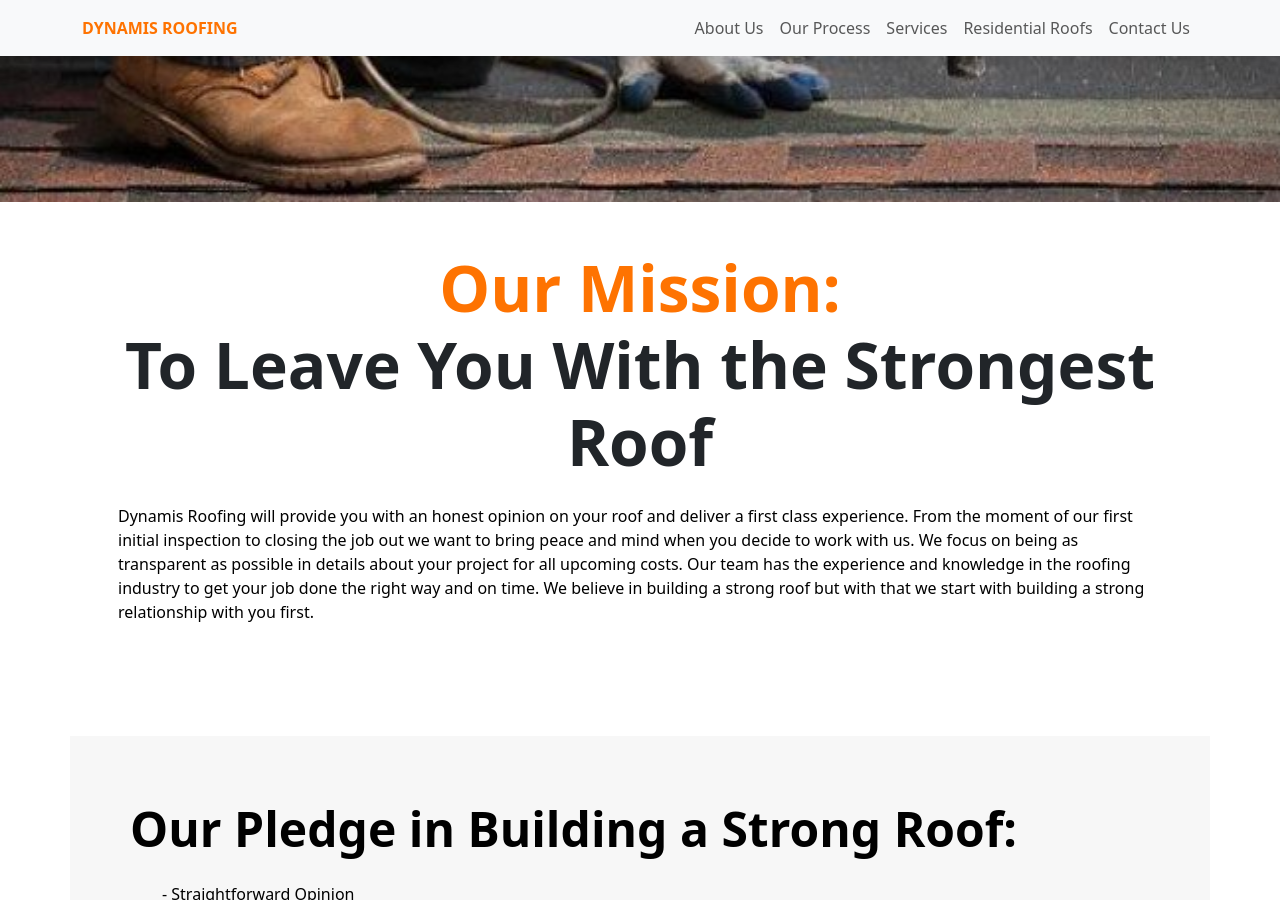
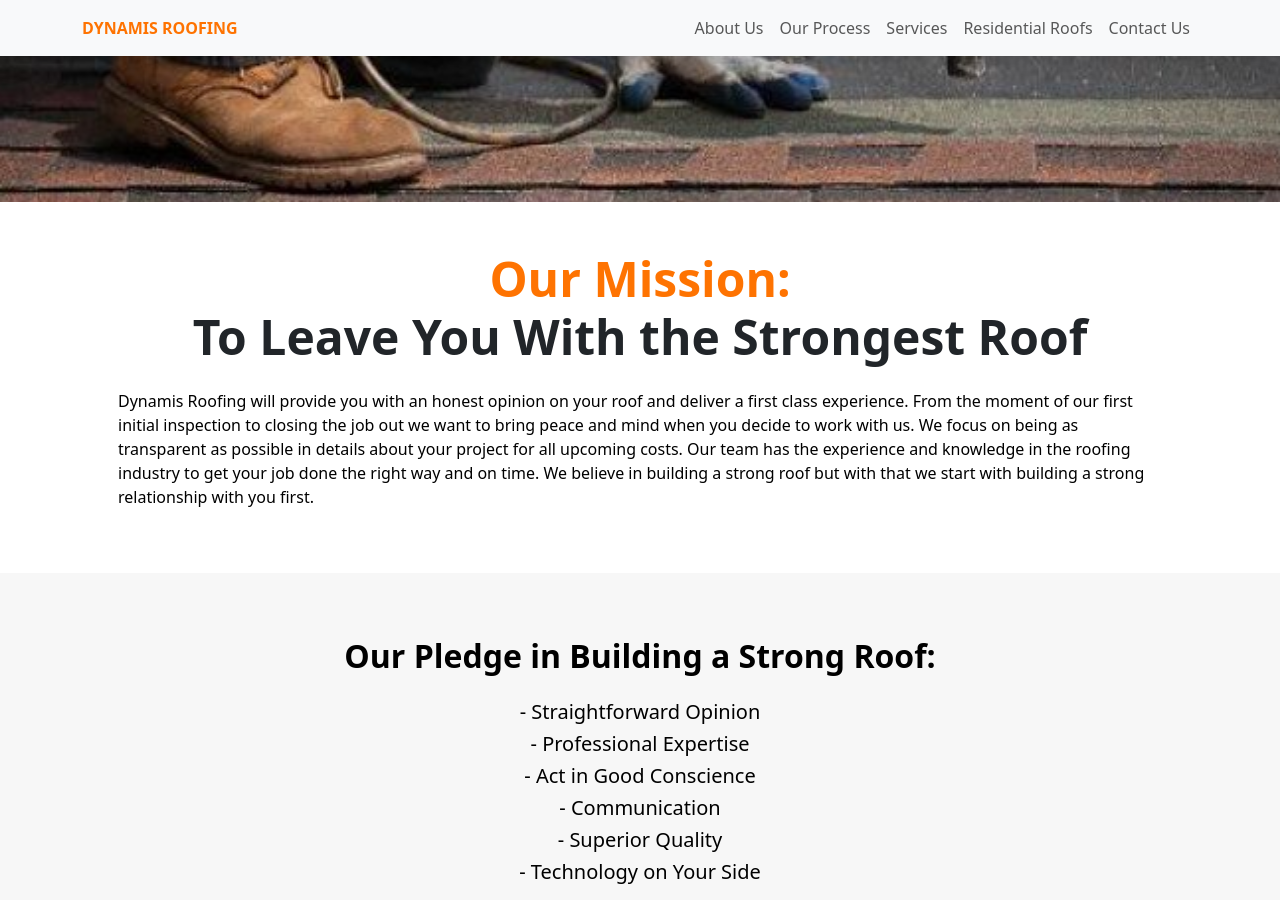
Before and after one commit to jflores353/dynamis-roofing, a Jekyll site: the page built from index.html, in a window 1280 px wide and 900 px high, scrolled down 574 px. Built offline with Jekyll 4.4.1, drawn with Linux system fonts in a browser that asks for light colours.

Commit message:
Completed layout for Desktop

```diff
--- a/index.html
+++ b/index.html
@@ -10,78 +10,99 @@
         </div>
     </div>
 
-    <div class="container text-black p-5 mx-auto w-80">
-        <p class="orange-header text-center display-3 font-bold pb-2 fw-bold">Our Mission:<br> <span class="text-dark">To Leave You With the Strongest Roof
-        </span></p>
-            <p class="pb-5">Dynamis Roofing will provide you with an honest opinion on your roof and deliver a first class
+    <div class="container text-black pt-5 px-5 mx-auto w-80">
+        <p class="d-lg-none orange-header text-center display-3 font-bold pb-2 fw-bold">Our Mission:<br> <span
+                class="text-dark">To Leave You With the Strongest Roof
+                <p class="d-none d-lg-block orange-header text-center display-5 font-bold pb-2 fw-bold">Our Mission:<br>
+                    <span class="text-dark">To Leave You With the Strongest Roof
+                    </span>
+                </p>
+                <p class="pb-5">Dynamis Roofing will provide you with an honest opinion on your roof and deliver a first
+                    class
                     experience. From the moment of our first initial inspection to closing
                     the job out we want to bring peace and mind when you decide to work with us. We focus on being as
-            transparent as possible in details about your project for all upcoming costs. Our team has the experience
+                    transparent as possible in details about your project for all upcoming costs. Our team has the
+                    experience
                     and knowledge in the roofing industry to get your job done the right way and on time. We believe in
-            building a strong roof but with that we start with building a strong relationship with you first.</p>
+                    building a strong roof but with that we start with building a strong relationship with you first.
+                </p>
     </div>
 
-    <div class="container flex flex-col py-3 justify-center items-center text-black bg-gray">
-        <div class="w-80 mx-auto p-5">
-            <h2 class="display-5 fw-bold pb-3">Our Pledge in Building a Strong Roof:</h2>
-            <ul class="flex flex-col">
-                <li>- Straightforward Opinion</li>
-                <li>- Professional Expertise</li>
-                <li>- Act in Good Conscience</li>
-                <li>- Communication</li>
-                <li>- Superior Quality</li>
+    <div class="container-fluid d-flex flex-column py-3 justify-center items-center text-black bg-gray">
+        <div class="w-80 mx-auto p-5 container">
+            <h2 class="d-lg-none display-5 fw-bold pb-3">Our Pledge in Building a Strong Roof:</h2>
+            <h2 class="d-none d-lg-block text-center fw-bold pb-3">Our Pledge in Building a Strong Roof:</h2>
+            <ul class="text-center h5" style="padding-left:0">
+                <li class="pb-2">- Straightforward Opinion</li>
+                <li class="pb-2">- Professional Expertise</li>
+                <li class="pb-2">- Act in Good Conscience</li>
+                <li class="pb-2">- Communication</li>
+                <li class="pb-2">- Superior Quality</li>
                 <li>- Technology on Your Side</li>
             </ul>
         </div>
     </div>
 
     <div class="container text-black" id="about-us">
-        <img src="/assets/uploads/shingle-roof-nailer-mobile.jpg" class="box-img" alt="">
+        <div class="d-lg-flex flex-row-reverse justify-content-center align-items-center">
+            <img src="/assets/uploads/shingle-roof-nailer-mobile.jpg" class="d-lg-none box-img" alt="">
+            <img src="/assets/uploads/shingle-roof-nailer-mobile.jpg" class="d-none d-lg-block box-img"
+                style="height: fit-content;" alt="">
             <div class="p-5 w-80 text-left mx-auto">
                 <h2 class="text-orange-500 text-center font-bold pb-3">About Us</h2>
                 <p>A new Roof is big investment, Our team at Dynamis Roofing consist of the best residential roof
                     replacement experts in Central Texas Whether you are certain you need to replace your roof or you
-                need someone to help you understand the current conditions of your roof, Dynamis Roofing, will send a
-                trained expert to meet with you and really listen to what you need in order to resolve your problem you
+                    need someone to help you understand the current conditions of your roof, Dynamis Roofing, will send
+                    a
+                    trained expert to meet with you and really listen to what you need in order to resolve your problem
+                    you
                     may be having. We want to be an informative roofing company that helps assist you in protecting your
                     investments. Once you feel that we understand your roof need, we will evaluate the existing roof and
                     determine everything we need to present you with a solution. We will work with your budget and
                     schedule to create durable strong roof.</p>
             </div>
-        <img class="pb-5 box-img" src="/assets/uploads/metal-roofer-mobile.jpg" alt="">
-        <p class="p-5 w-80 text-left mx-auto">
+        </div>
+        <div class="d-lg-flex justify-content-center align-items-center">
+            <img class="d-lg-none pb-5 box-img" src="/assets/uploads/metal-roofer-mobile.jpg" alt="">
+            <img class="d-none d-lg-block pb-5 box-img" style="height: fit-content;"
+                src="/assets/uploads/metal-roofer-mobile.jpg" alt="">
+            <p class="p-5 pt-lg-0 w-80 text-left mx-auto">
                 We are true professionals in the residential and commercial roofing industry, when it comes to
                 replacement, repairs, maintenance, and service to your roof with over 10 years’ experience. We Service
-            all that Is surrounding Central Texas Austin. No job is too far and to small if we get the opportunity to
+                all that Is surrounding Central Texas Austin. No job is too far and to small if we get the opportunity
+                to
                 show who Dynamis Roofing is, we will treat you like family. We hope that we are the ones you call back
                 when you need your roof replaced or serviced again when the time comes. We offer you an experience
                 like no other here at Dynamis Roofing.
             </p>
         </div>
+    </div>
     <div class="container-fluid p-5 text-dark bg-gray" id="our-process">
+        <div class="container">
             <h2 class="orange-header text-center fw-bold">Our Process</h2>
-        <ul class="pt-5 w-80 mx-auto list-unstyled">
-            <li>
+            <ul class="pt-5 w-80 mx-auto list-unstyled row">
+                <li class="col-lg-6">
                     <h3 class="fw-bold">Inspection</h3>
                     <p>Our Professional Roof Experts will assess the condition of your roof and examine all
                         components. Our Roof Expert will then put together a report that documents the condition of your
                         roof.</p>
                 </li>
-            <li class="pt-5">
+                <li class="pt-5 pt-lg-0 col-lg-6">
                     <h3 class="fw-bold">Solution</h3>
                     <p>Analyzing all option, we will provide you with a cost-effective proposal and recommend the
                         best roofing system based on the site condition of your current property</p>
                 </li>
-            <li class="pt-5">
+                <li class="pt-5 col-lg-6">
                     <h3 class="fw-bold">Approved</h3>
                     <p>
                         Once approved we will then be beginning the material procurement process in ordering all
-                    necessary material to start the job. We will notify you of the delivery date of when the material
+                        necessary material to start the job. We will notify you of the delivery date of when the
+                        material
                         will be
                         delivered to you and when we repairs will be scheduled.
                     </p>
                 </li>
-            <li class="pt-5">
+                <li class="pt-5 col-lg-6">
                     <h3 class="fw-bold">Repairs Begin</h3>
                     <ul class="list-unstyled">
                         <li>Remove existing roofing system</li>
@@ -90,11 +111,12 @@
                         <li>Install final roof system (shingle, tile, metal roof etc. - will vary ).</li>
                     </ul>
                 </li>
-            <li class="pt-5">
+                <li class="pt-5 col-lg-12">
                     <h3 class="fw-bold">Close Job Out</h3>
                     <p>Submit invoice for final payment and register warranties.</p>
                 </li>
             </ul>
+        </div>
     </div>
     <div class="container p-5 text-dark text-center" id="services">
         <h2 class="orange-header text-center fw-bold">Services</h2>
@@ -130,16 +152,18 @@
             <li>Roof Coating</li>
         </ol>
     </div>
-    <img class="box-img" src="/assets/uploads/flat-roof-mobile.jpg" alt="">
+    <img class="d-lg-none box-img" src="/assets/uploads/flat-roof-mobile.jpg" alt="">
 
-    <div class="container bg-gray p-5 text-dark w-80 mx-auto" id="service-details">
+    <div class="container-fluid bg-gray p-5 text-dark w-80 mx-auto" id="service-details">
+        <div class="container">
             <h2 class="orange-header pt-3 text-center fw-bold">Our Services Explained</h2>
             <ol class="list-unstyled">
                 <li>
                     <h3 class="fw-bold pt-5">Roof Replacement</h3>
                     <p>When the time comes, we all need to begin to prepare to have our roof replaced, it’s something us
                         most
-                    homeowners don’t think about as much. With Dynamis Roofing we take the pressure off you and deliver
+                        homeowners don’t think about as much. With Dynamis Roofing we take the pressure off you and
+                        deliver
                         you a no pressure estimate with the best recommended roof system you can have. We know its takes
                         time to decide who we will have as your contractor. Our job is to provide you with the most
                         information
@@ -151,8 +175,10 @@
                         This is a vital time; we know your investment property is under critical time and we are here to
                         help.
                         We
-                    are on standby. We will have one of our roof technicians come out to perform any necessary repairs
-                    prevent any further leak happening or damage to the inside of your property We are just one phone
+                        are on standby. We will have one of our roof technicians come out to perform any necessary
+                        repairs
+                        prevent any further leak happening or damage to the inside of your property We are just one
+                        phone
                         call
                         away.
                     </p>
@@ -162,21 +188,26 @@
                     <p>A roof inspection is a thorough examination and assessment of a roof’s condition done by a
                         professional
                         roof inspector. After a roof inspection, the inspector puts together a report that documents the
-                    condition of your roof, making notes of any minor or significant issues that should be addressed.
+                        condition of your roof, making notes of any minor or significant issues that should be
+                        addressed.
                         This
-                    comes with a photo report and estimate in hand to any necessary repairs or replacement needed.</p>
+                        comes with a photo report and estimate in hand to any necessary repairs or replacement needed.
+                    </p>
                 </li>
                 <li>
                     <h3 class="fw-bold pt-5">Insurance Claims</h3>
-                <p>Texas is known for hail and high winds; we know the type of damage that can occur to your roof. Our
-                    experts here at Dynamis Roofing will help assist you and your insurance claim from start to finish.
+                    <p>Texas is known for hail and high winds; we know the type of damage that can occur to your roof.
+                        Our
+                        experts here at Dynamis Roofing will help assist you and your insurance claim from start to
+                        finish.
                         We
                         provide all necessary documents to make this a smooth process and all up-front cost will be
                         communicated during the process.</p>
                 </li>
                 <li>
                     <h3 class="fw-bold pt-5">Roof Tune Up</h3>
-                <p>A tune up, like your car may need one. We like to call it a tune up to your roof, you may need a tune
+                    <p>A tune up, like your car may need one. We like to call it a tune up to your roof, you may need a
+                        tune
                         up
                         to your roof. A Tune up every 6 months to a year can help extend the life of your roof. Our roof
                         expert
@@ -184,8 +215,10 @@
                 </li>
                 <li>
                     <h3 class="fw-bold pt-5">Roof Rejuvenation</h3>
-                <p>A roof necessary may only need to be rejuvenated if no repairs or replacement is necessary. We have a
-                    roof rejuvenation product that will add an extra 5 years to your roof. This will restore your roof
+                    <p>A roof necessary may only need to be rejuvenated if no repairs or replacement is necessary. We
+                        have a
+                        roof rejuvenation product that will add an extra 5 years to your roof. This will restore your
+                        roof
                         and
                         make it look brand new. Call us to get more information on this program.</p>
                 </li>
@@ -199,17 +232,27 @@
                 </li>
             </ol>
         </div>
+    </div>
     <div class="container p-5 text-dark w-80 mx-auto" id="residential">
+        <div class="pb-lg-5">
             <h2 class="orange-header text-center fw-bold pb-5">Residential Roof System</h2>
             <ol class="list-unstyled">
-            <li>
+                <li class="d-lg-flex justify-content-center align-items-center">
                     <img src="/assets/uploads/shingle-roof-house-mobile.jpg" class="box-img" alt="">
-                <h3 class="fw-bold pt-5">Asphalt Shingle</h3>
-                <p>Asphalt shingle are one of the most common roofing systems in the United States. They are the most
-                    budget friendly roofing systems you can get for a full roof replacement. They come in many different
-                    types of colors, and they can always be replaced in 10 – 20 years. Shingles being the most popular roof
-                    systems out here in Central Texas Austin, you can count on us to replace your shingle roof.</p>
+                    <div class="container d-flex flex-column justify-content-center align-items-center">
+                        <h3 class="fw-bold pt-5 pt-lg-0">Asphalt Shingle</h3>
+                        <p>Asphalt shingle are one of the most common roofing systems in the United States. They are the
+                            most
+                            budget friendly roofing systems you can get for a full roof replacement. They come in many
+                            different
+                            types of colors, and they can always be replaced in 10 – 20 years. Shingles being the most
+                            popular roof
+                            systems out here in Central Texas Austin, you can count on us to replace your shingle roof.
+                        </p>
+                    </div>
                 </li>
+                <div class="d-lg-flex justify-content-around">
+                    <div>
                         <p class="text-brown fw-bold pt-5 text-center">Pros to a shingle roof:</p>
                         <ul class="p-0">
                             <li>- Most affordable roof system</li>
@@ -217,20 +260,34 @@
                             <li>- Low maintenance</li>
                             <li>- Available in a wide range of colors and styles</li>
                         </ul>
+                    </div>
+                    <div>
                         <p class="text-brown fw-bold pt-5 text-center">Cons to a Shingle Roof:</p>
                         <ul class="p-0">
                             <li>- Less resistance to algae</li>
                             <li>- Replacing every 10-15 year</li>
                             <li>- Less likely to hold up to hail or high winds</li>
                         </ul>
-            <li class="pt-5">
+                    </div>
+                </div>
+        </div>
+        <div class="pb-lg-5">
+            <li class="pt-5 d-lg-flex flex-row-reverse justify-content-center align-items-center">
                 <img src="/assets/uploads/tile-roof-mobile.jpg" class="box-img" alt="">
-                <h3 class="fw-bold pt-5">Tile Roof</h3>
-                <p>One of the most beautiful roof systems there is to install, this roof system will last you 100 years when
-                    properly maintenance. They are known for being durable and heavy but that is expected when they will
-                    last you 100 years. They are an expenses system to install but it’s the beats having to replace your roof
-                    every 10- 15 years. They can withstand hail and wind a lot stronger than your asphalt shingle system.</p>
+                <div class="container d-flex flex-column justify-content-center align-items-center">
+                    <h3 class="fw-bold pt-5 pt-lg-0">Tile Roof</h3>
+                    <p>One of the most beautiful roof systems there is to install, this roof system will last you 100
+                        years when
+                        properly maintenance. They are known for being durable and heavy but that is expected when they
+                        will
+                        last you 100 years. They are an expenses system to install but it’s the beats having to replace
+                        your roof
+                        every 10- 15 years. They can withstand hail and wind a lot stronger than your asphalt shingle
+                        system.</p>
+                </div>
             </li>
+            <div class="d-lg-flex justify-content-around">
+                <div>
                     <p class="text-brown fw-bold pt-5 text-center">Pros of Tile Roof:</p>
                     <ul class="p-0">
                         <li>- Long lasting</li>
@@ -238,21 +295,32 @@
                         <li>- Low maintenance</li>
                         <li>- Good for resale value</li>
                     </ul>
+                </div>
+                <div>
                     <p class="text-brown fw-bold pt-5 text-center">Cons of Tile Roof:</p>
                     <ul class="p-0">
                         <li>- Weighs more than your normal roof system</li>
                         <li>- Suffers damage from fallen trees or other impacts</li>
                         <li>- Requires exper installation, maintenance, and repairs</li>
                     </ul>
-            <li class="pt-5">
+                </div>
+            </div>
+        </div>
+            <li class="pt-5 pt-5 d-lg-flex flex-row-reverse justify-content-center align-items-center">
                 <img src="/assets/uploads/metal-roof-mobile.jpg" class="box-img" alt="">
-                <h3 class="fw-bold pt-5">Metal</h3>
+                <div class="container d-flex flex-column justify-content-center align-items-center">
+                    <h3 class="fw-bold pt-5 pt-lg-0">Metal</h3>
                     <p>Metal roofs are becoming popular with the new Morden design in the real estate market. More
-                    people are looking to have that black and white look on their house. With this increase in popularity
+                        people are looking to have that black and white look on their house. With this increase in
+                        popularity
                         comes an abundant amount of options. A metal roof can add style and flair to your Central Texas
-                    Home. Austin Texas is seeing more metal roofs being put up because of the longevity it comes with
+                        Home. Austin Texas is seeing more metal roofs being put up because of the longevity it comes
+                        with
                         expecting to last you 40- 70 years.</p>
+                </div>
             </li>
+        <div class="d-lg-flex justify-content-around">
+            <div>
                 <p class="text-brown fw-bold pt-5 text-center">Pros of Metal Roof:</p>
                 <ul class="p-0">
                     <li>- Resistance to corrosion and cracking</li>
@@ -260,6 +328,8 @@
                     <li>- Wind resistant roofing material</li>
                     <li>- Streamlined aesthetic</li>
                 </ul>
+            </div>
+            <div>
                 <p class="text-brown fw-bold pt-5 text-center">Cons of Metal Roof:</p>
                 <ul class="p-0">
                     <li>- High upfront costs compared to other roofing materials</li>
@@ -268,6 +338,8 @@
                     <li>- Difficulty of modification and repairs</li>
                     <li>- Slippery and hot surface</li>
                 </ul>
+            </div>
+        </div>
         </ol>
         </div>
         <div class="w-100 mx-auto bg-lightorange">
```
Also changed, not shown: 1 other file. Lines whose indentation alone changed are shown as unchanged.
